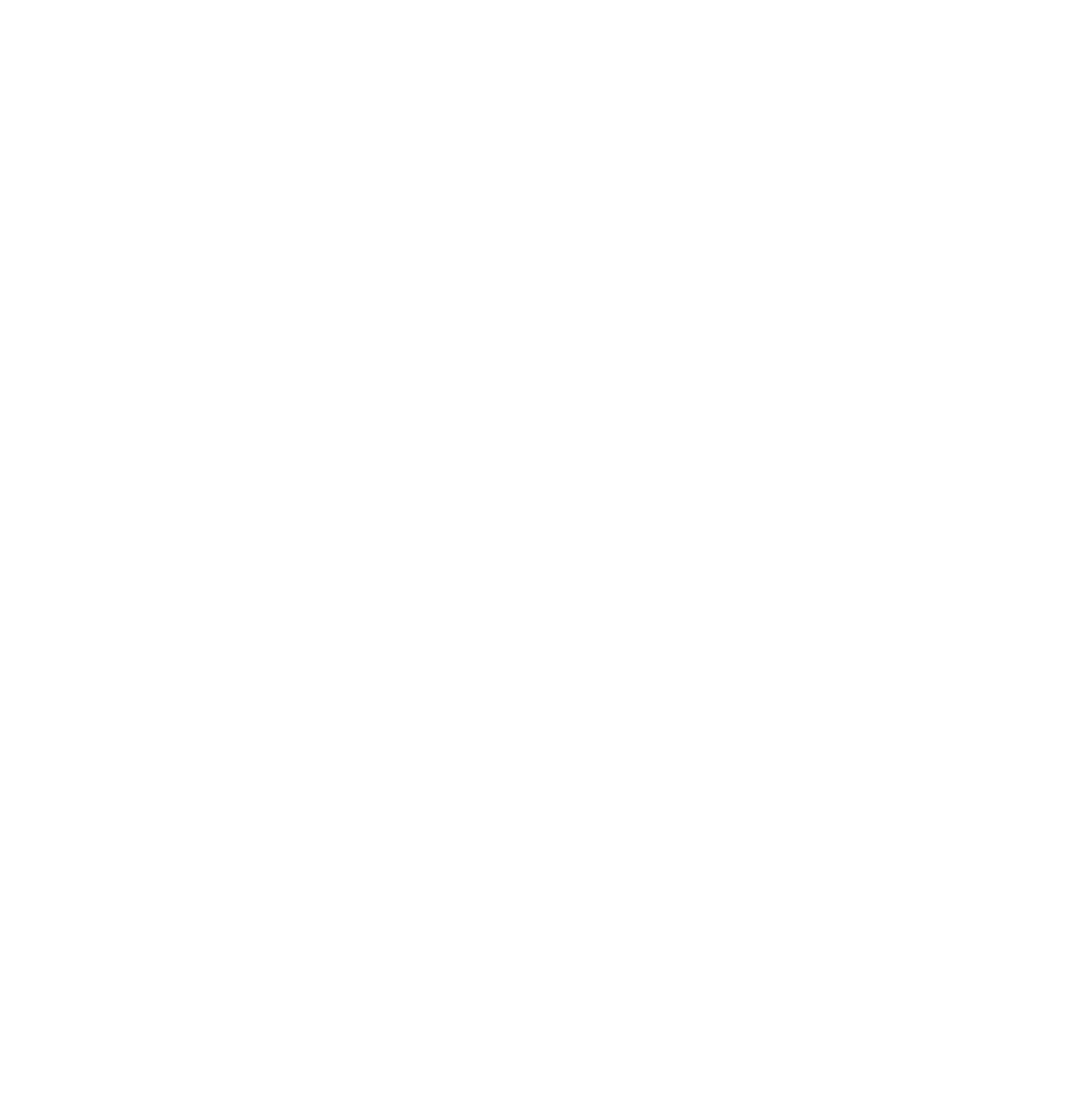
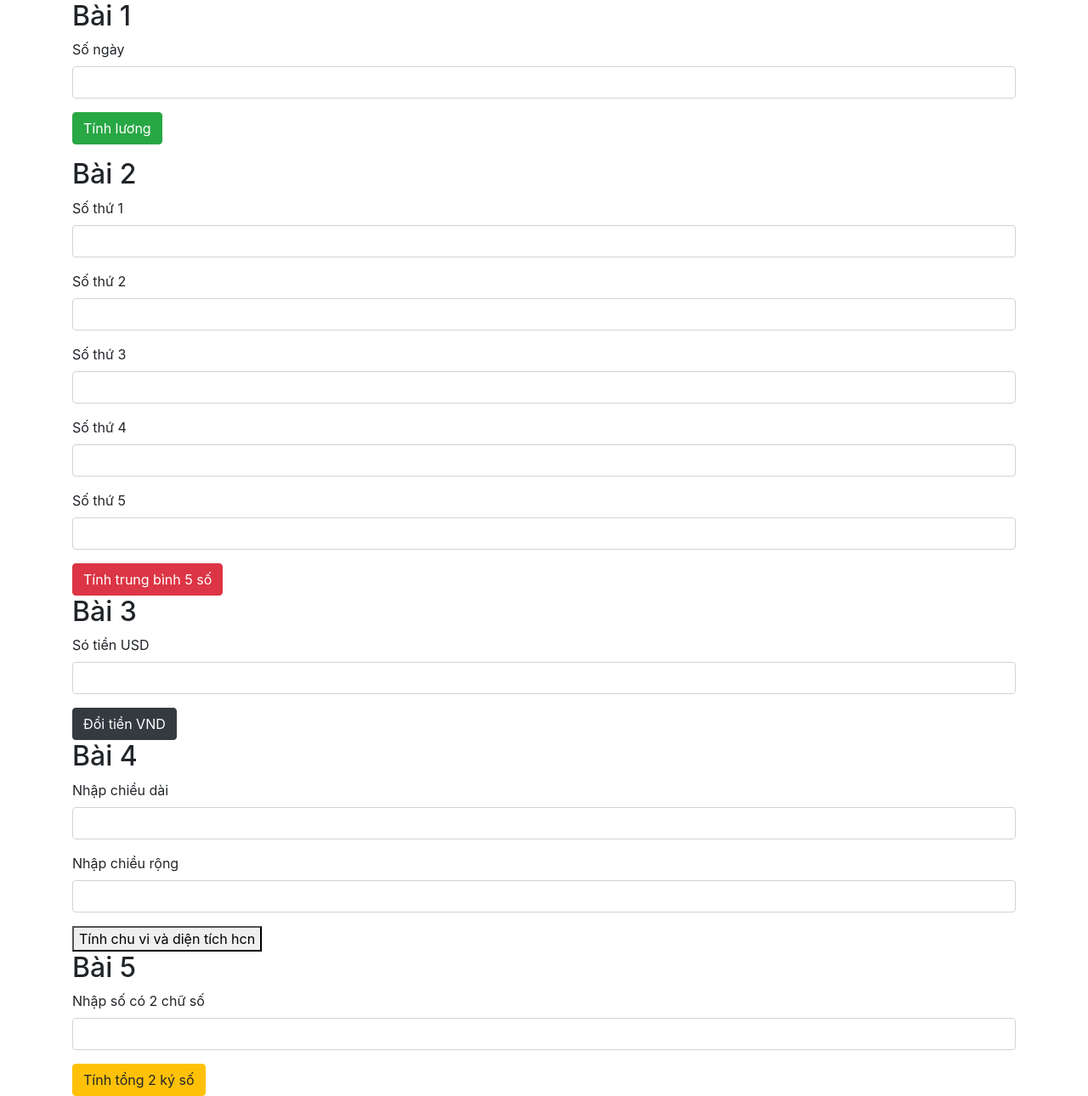
Before and after one commit to LocoTran/BC56_TranDaiPhuLoc_JS_buoi2_3, a plain HTML site: page index.html in a window 1280 px wide. Shown: the whole page at 85% size. Before the commit the page ends 800 px from the top, so only its background shows below. Drawn offline with nearby package versions, Linux system fonts and the light colour scheme.

Commit message:
finish JS buoi 2 3

```diff
--- a/index.html
+++ b/index.html
@@ -1,21 +1,101 @@
 <!doctype html>
 <html lang="en">
-  <head>
+
+<head>
     <title>Title</title>
     <!-- Required meta tags -->
     <meta charset="utf-8">
     <meta name="viewport" content="width=device-width, initial-scale=1, shrink-to-fit=no">
 
     <!-- Bootstrap CSS -->
-    <link rel="stylesheet" href="https://stackpath.bootstrapcdn.com/bootstrap/4.3.1/css/bootstrap.min.css" integrity="sha384-ggOyR0iXCbMQv3Xipma34MD+dH/1fQ784/j6cY/iJTQUOhcWr7x9JvoRxT2MZw1T" crossorigin="anonymous">
-  </head>
-  <body>
+    <link rel="stylesheet" href="https://stackpath.bootstrapcdn.com/bootstrap/4.3.1/css/bootstrap.min.css"
+        integrity="sha384-ggOyR0iXCbMQv3Xipma34MD+dH/1fQ784/j6cY/iJTQUOhcWr7x9JvoRxT2MZw1T" crossorigin="anonymous">
+</head>
+
+<body>
+    <div class="container bai_1">
+        <h2>Bài 1</h2>
+        <div class="form-group">
+            <label for="">Số ngày</label>
+            <input type="text" class="form-control" id="songay">
+        </div>
+        <button class="btn btn-success" onclick="tinhluong()">Tính lương</button>
+        <div id="kqluong" class="my-3 text-white bg-danger"></div>
+    </div>
+
+    <div class="container bai_2">
+        <h2>Bài 2</h2>
+        <div class="form-group">
+            <label for="">Số thứ 1</label>
+            <input type="text" class="form-control" id="sothu1">
+        </div>
+        <div class="form-group">
+            <label for="">Số thứ 2</label>
+            <input type="text" class="form-control" id="sothu2">
+        </div>
+        <div class="form-group">
+            <label for="">Số thứ 3</label>
+            <input type="text" class="form-control" id="sothu3">
+        </div>
+        <div class="form-group">
+            <label for="">Số thứ 4</label>
+            <input type="text" class="form-control" id="sothu4">
+        </div>
+        <div class="form-group">
+            <label for="">Số thứ 5</label>
+            <input type="text" class="form-control" id="sothu5">
+        </div>
+        <button class="btn btn-danger" onclick="tinhtb5so()">Tính trung bình 5 số</button>
+        <div id="kqtb5so" class="text-white bg-success"></div>
+    </div>
+
+    <div class="container bai_3">
+        <h2>Bài 3</h2>
+        <div class="form-group">
+            <label for="">Só tiền USD</label>
+            <input type="text" class="form-control" id="tienusd">
+        </div>
+        <button class="btn btn-dark" onclick="doitien()">Đổi tiền VND</button>
+        <div id="doiusd" class="text-white bg-success"></div>
+    </div>
+
+    <div class="container bai_4">
+        <h2>Bài 4</h2>
+        <div class="form-group">
+            <label for="">Nhập chiều dài</label>
+            <input type="text" class="form-control" id="chieudai">
+        </div>
+        <div class="form-group">
+            <label for="">Nhập chiều rộng</label>
+            <input type="text" class="form-control" id="chieurong">
+        </div>
+        <button class="btn-btn-dark" onclick="tinhchuvidientich()">Tính chu vi và diện tích hcn</button>
+        <div id="hcn" class="text-warning bg-dark"></div>
+    </div>
+
+    <div class="container bai_5">
+        <h2>Bài 5</h2>
+        <div class="form-group">
+            <label for="">Nhập số có 2 chữ số</label>
+            <input type="text" class="form-control" id="so2chuso">
+        </div>
+        <button class="btn btn-warning" onclick="tong2kyso()">Tính tổng 2 ký số</button>
+        <div id="kquatong2kyso" class="text-white bg-info"></div>
+    </div>
+
 
     <!-- jQuery first, then Popper.js, then Bootstrap JS -->
-    <script src="https://code.jquery.com/jquery-3.3.1.slim.min.js" integrity="sha384-q8i/X+965DzO0rT7abK41JStQIAqVgRVzpbzo5smXKp4YfRvH+8abtTE1Pi6jizo" crossorigin="anonymous"></script>
-    <script src="https://cdnjs.cloudflare.com/ajax/libs/popper.js/1.14.7/umd/popper.min.js" integrity="sha384-UO2eT0CpHqdSJQ6hJty5KVphtPhzWj9WO1clHTMGa3JDZwrnQq4sF86dIHNDz0W1" crossorigin="anonymous"></script>
-    <script src="https://stackpath.bootstrapcdn.com/bootstrap/4.3.1/js/bootstrap.min.js" integrity="sha384-JjSmVgyd0p3pXB1rRibZUAYoIIy6OrQ6VrjIEaFf/nJGzIxFDsf4x0xIM+B07jRM" crossorigin="anonymous"></script>
+    <script src="https://code.jquery.com/jquery-3.3.1.slim.min.js"
+        integrity="sha384-q8i/X+965DzO0rT7abK41JStQIAqVgRVzpbzo5smXKp4YfRvH+8abtTE1Pi6jizo"
+        crossorigin="anonymous"></script>
+    <script src="https://cdnjs.cloudflare.com/ajax/libs/popper.js/1.14.7/umd/popper.min.js"
+        integrity="sha384-UO2eT0CpHqdSJQ6hJty5KVphtPhzWj9WO1clHTMGa3JDZwrnQq4sF86dIHNDz0W1"
+        crossorigin="anonymous"></script>
+    <script src="https://stackpath.bootstrapcdn.com/bootstrap/4.3.1/js/bootstrap.min.js"
+        integrity="sha384-JjSmVgyd0p3pXB1rRibZUAYoIIy6OrQ6VrjIEaFf/nJGzIxFDsf4x0xIM+B07jRM"
+        crossorigin="anonymous"></script>
 
     <script src="./index.js"></script>
-  </body>
+</body>
+
 </html>
--- a/index.js
+++ b/index.js
@@ -0,0 +1,64 @@
+/**Bài 1 tính lương nhân viên */
+
+function tinhluong() {
+    var songay = document.getElementById("songay").value;
+    var luong1ngay = 100000;
+    var tienluong = songay * luong1ngay;
+
+    document.getElementById("kqluong").innerHTML = `
+    <p>Tiền lương: ${tienluong}</p>`
+}
+
+/** Bài 2 tính trung bình 5 số thực*/
+
+function tinhtb5so() {
+    var sothu1 = document.getElementById("sothu1").value * 1;
+    var sothu2 = document.getElementById("sothu2").value * 1;
+    var sothu3 = document.getElementById("sothu3").value * 1;
+    var sothu4 = document.getElementById("sothu4").value * 1;
+    var sothu5 = document.getElementById("sothu5").value * 1;
+
+    var tb5so = (sothu1 + sothu2 + sothu3 + sothu4 + sothu5) / 5;
+
+    document.getElementById("kqtb5so").innerHTML = `
+    <p>Trung bình số: ${tb5so}</p>`;
+}
+
+/** Bài 3 Quy đỏi tiền */
+
+function doitien() {
+    var tienusd = document.getElementById("tienusd").value * 1;
+    var tigia = 23500;
+    var tienvnd = tigia * tienusd;
+
+    document.getElementById("doiusd").innerHTML = `
+    <p>Số tiền VND: ${tienvnd}</p>`;
+}
+
+/** Bài 4 tính diện tích, chu vi hcn*/
+
+
+function tinhchuvidientich() {
+    var chieudai = document.getElementById("chieudai").value * 1;
+    var chieurong = document.getElementById("chieurong").value * 1;
+
+    var chuvi = (chieudai + chieurong) * 2;
+    var dientich = chieudai * chieurong;
+
+    document.getElementById("hcn").innerHTML = `
+    <p>Chu vi hcn là: ${chuvi}</p>
+    <p>Diện tích hcn là: ${dientich}</p>`
+}
+
+/** Bài 5 tính tổng 2 ký số */
+
+function tong2kyso() {
+    var so2chuso = document.getElementById("so2chuso").value * 1;
+
+    var hangdonvi = so2chuso % 10;
+    var hangchuc = Math.floor(so2chuso / 10);
+    var tong2kyso = hangchuc + hangdonvi;
+
+    document.getElementById("kquatong2kyso").innerHTML = `
+    <p>Tổng 2 ký số: ${tong2kyso}</p>`
+}
```
